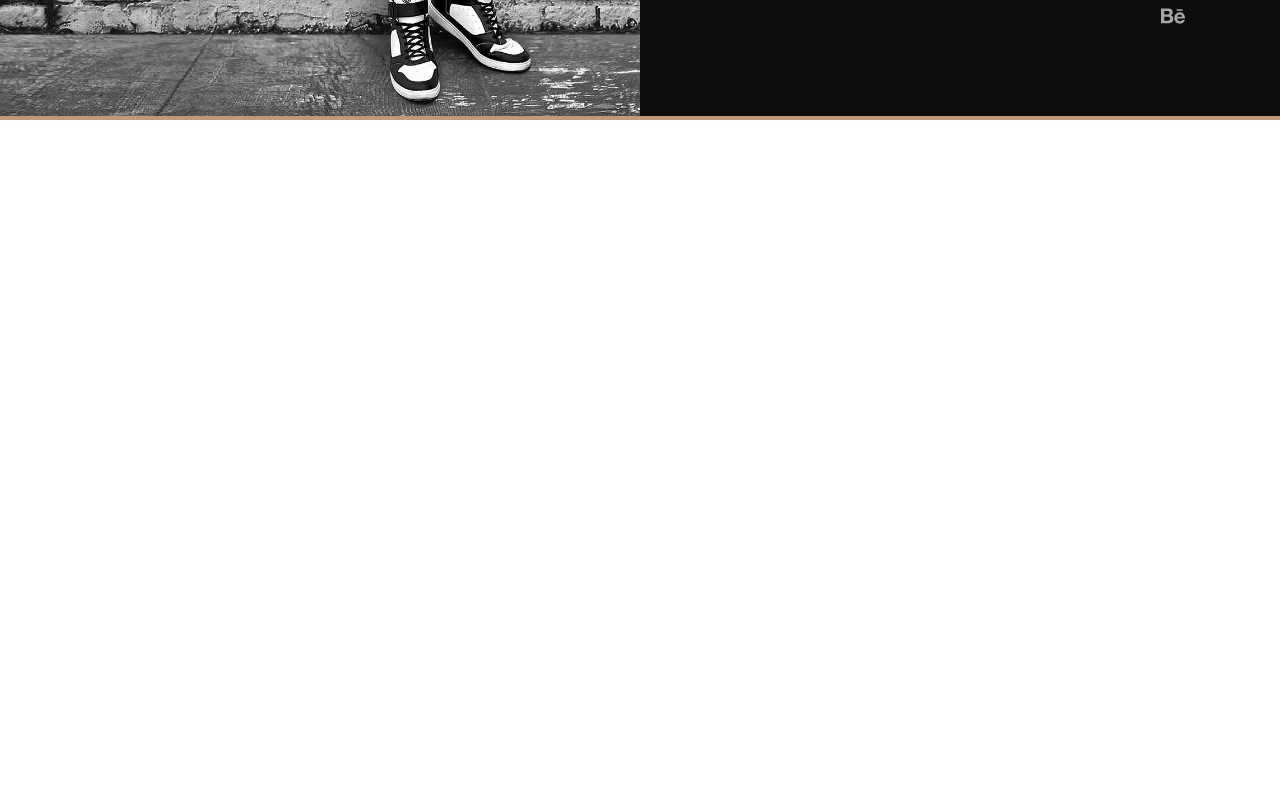
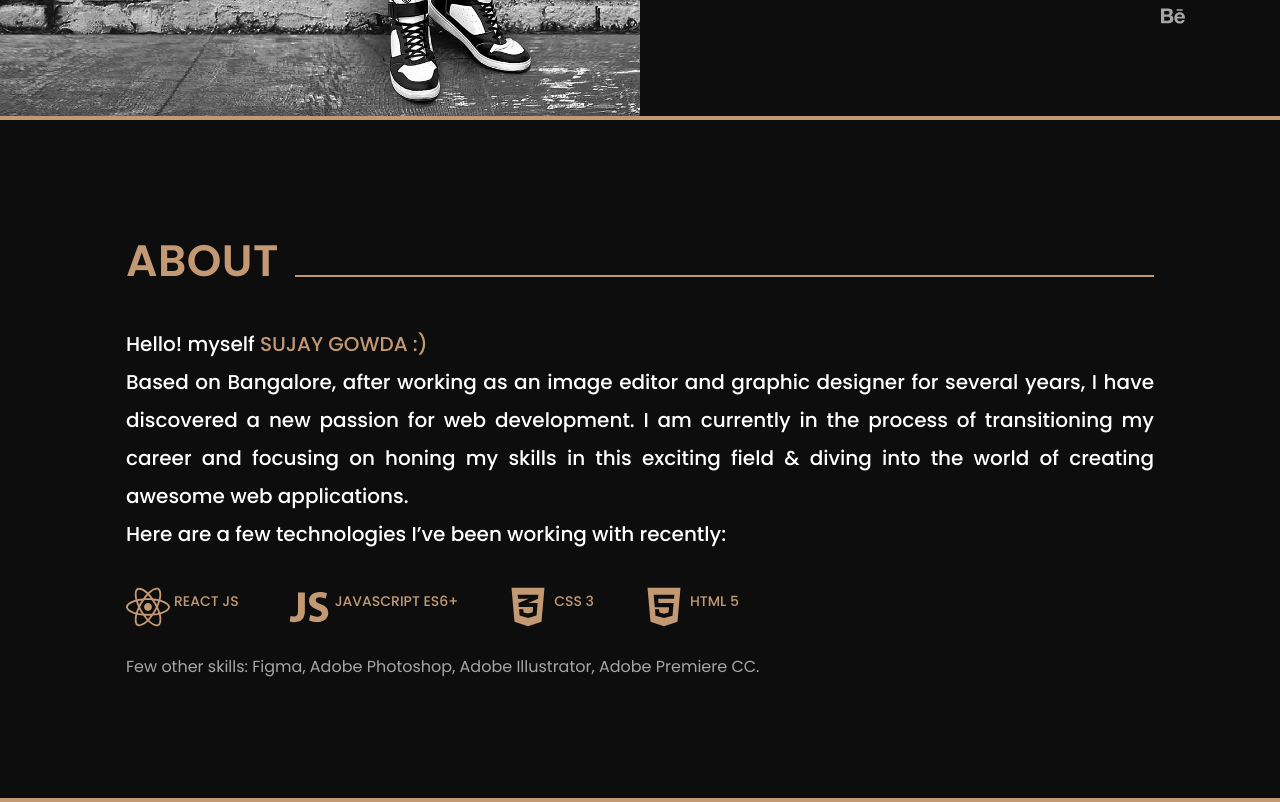
Before and after one commit to SujayGowdaa/portfolio, a React (Create React App) app: page / in a window 1280 px wide. Shown: the part 680-1482 px from the top of the page. Before the commit the page ends 800 px from the top, so only its background shows below. Built offline with nearby package versions, Linux system fonts and the light colour scheme.

Commit message:
About section complete

```diff
--- a/src/App.js
+++ b/src/App.js
@@ -1,5 +1,5 @@
 import classes from "./App.module.css";
-
+import About from "./components/About/About";
 import LandingPage from "./components/LandingPage/LandingPage";
 import ThemeContext from "./components/context/ThemeContext";
 import { useState } from "react";
@@ -15,6 +15,7 @@ function App() {
         theme={mode.isLightModeOn ? "light" : "dark"}
       >
         <LandingPage />
+        <About />
       </div>
     </ThemeContext.Provider>
   );
--- /dev/null
+++ b/src/components/About/About.js
@@ -0,0 +1,52 @@
+import classes from "./About.module.css";
+import Container from "../UI/Container";
+import { FaHtml5 } from "react-icons/fa";
+import { FaCss3Alt } from "react-icons/fa";
+import { IoLogoJavascript } from "react-icons/io";
+import { FaReact } from "react-icons/fa";
+
+export default function About() {
+  return (
+    <section id="About">
+      <Container>
+        <h2 className={classes["secondary-heading"]}>About</h2>
+        <div className={classes["paragraph"]}>
+          Hello! myself <span>SUJAY GOWDA :)</span>
+          <br />
+          Based on Bangalore, after working as an image editor and graphic
+          designer for several years, I have discovered a new passion for web
+          development. I am currently in the process of transitioning my career
+          and focusing on honing my skills in this exciting field & diving into
+          the world of creating awesome web applications.
+          <br />
+          <span>
+            Here are a few technologies I’ve been working with recently:
+          </span>
+          <br />
+          <div className={classes["logo-container"]}>
+            <div>
+              <FaReact className={classes["logo"]} />
+              <p className={classes["logo-title"]}>REACT JS</p>
+            </div>
+            <div>
+              <IoLogoJavascript className={classes["logo"]} />
+              <p className={classes["logo-title"]}>JAVASCRIPT ES6+</p>
+            </div>
+            <div>
+              <FaCss3Alt className={classes["logo"]} />
+              <p className={classes["logo-title"]}>CSS 3</p>
+            </div>
+            <div className={classes["logo-container-child"]}>
+              <FaHtml5 className={classes["logo"]} />
+              <p className={classes["logo-title"]}>HTML 5</p>
+            </div>
+          </div>
+        </div>
+        <p className={classes["secondary-paragraph"]}>
+          Few other skills: Figma, Adobe Photoshop, Adobe Illustrator, Adobe
+          Premiere CC.
+        </p>
+      </Container>
+    </section>
+  );
+}
--- /dev/null
+++ b/src/components/About/About.module.css
@@ -0,0 +1,58 @@
+.secondary-heading {
+  font-size: 4.4rem;
+  color: var(--primary-color);
+  font-weight: 600;
+  display: flex;
+  align-items: flex-end;
+  gap: 1.6rem;
+  text-transform: uppercase;
+  letter-spacing: 0.5px;
+  margin-bottom: 4.8rem;
+}
+
+.secondary-heading::after {
+  content: "";
+  display: inline-block;
+  width: 100%;
+  height: 0.2rem;
+  background-color: var(--primary-color);
+}
+
+.paragraph {
+  color: var(--text-color);
+  font-size: 2rem;
+  font-weight: 500;
+  line-height: 3.8rem;
+  text-align: justify;
+}
+.paragraph span:first-child {
+  color: var(--primary-color);
+}
+.logo-container {
+  margin-top: 3.2rem;
+  display: flex;
+  gap: 4.8rem;
+}
+.logo-container div {
+  display: flex;
+  gap: 0.4rem;
+  align-items: flex-start;
+}
+
+.logo {
+  font-size: 4.4rem;
+  display: flex;
+  flex-direction: column;
+  margin-bottom: 0.8rem;
+  color: var(--primary-color);
+}
+.logo-title {
+  margin-top: -0.3rem;
+  font-size: 1.4rem;
+  color: var(--primary-color);
+}
+.secondary-paragraph {
+  color: var(--text-color-1);
+  font-size: 1.6rem;
+  margin-top: 2.4rem;
+}
--- a/src/components/UI/Container.module.css
+++ b/src/components/UI/Container.module.css
@@ -1,4 +1,5 @@
 .container {
   max-width: 140rem;
   margin: 0 auto;
+  padding: 12.6rem;
 }
--- a/src/index.css
+++ b/src/index.css
@@ -27,4 +27,25 @@ a {
 
 section {
   border-bottom: 4px solid var(--primary-color);
+  background-color: var(--background-color);
 }
+
+.secondary-heading {
+  font-size: 3rem;
+  color: var(--primary-color);
+  font-weight: 600;
+  display: flex;
+  align-items: flex-end;
+  gap: 1.6rem;
+  text-transform: uppercase;
+  letter-spacing: 0.5px;
+  margin-bottom: 4.8rem;
+}
+
+.secondary-heading::after {
+  content: "";
+  display: inline-block;
+  width: 100%;
+  height: 0.1rem;
+  background-color: var(--primary-color);
+}
```
